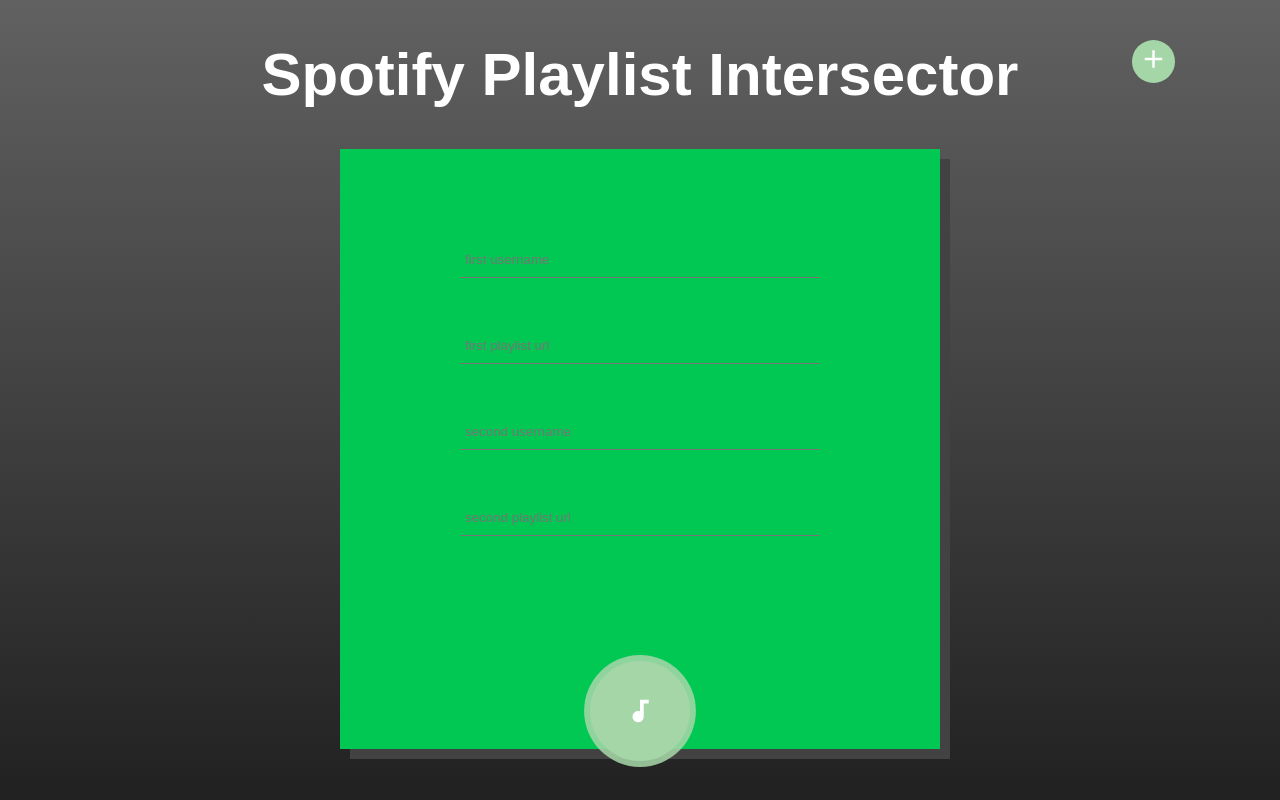
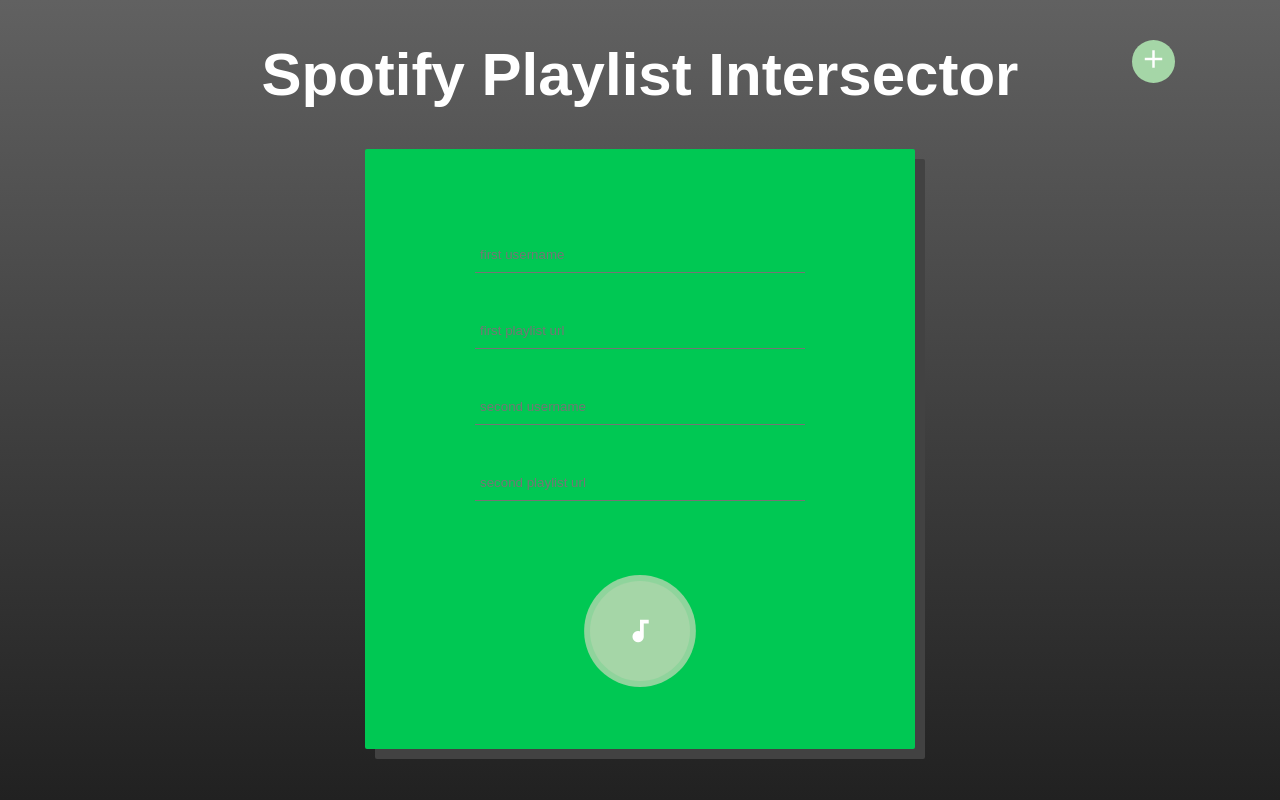
Before and after one commit to mirrorkeydev/SpotifyIntersection, a Python web app: template templates/homepage.html in a window 1280 px wide. Run offline with Jinja, Linux system fonts and the light colour scheme; the template is opened without the code that fills it, so the values that code supplies are empty.

Commit message:
html update

```diff
--- a/templates/homepage.html
+++ b/templates/homepage.html
@@ -64,7 +64,7 @@
       }
 
       #toggle:checked ~ .button {
-        transform: rotate(90deg);
+        transform: rotate(135deg);
         box-shadow: 0 0 0 0 transparent;
 }
       body {
@@ -75,16 +75,17 @@
         color: white;
       }
       .container {
-        width: 600px;
+        width: 550px;
         height: 600px;
         background-color: #00c853;
         box-shadow: 10px 10px  #424242;
+        border-radius: 2px;
       }
 
       input[type=text] {
         width: 60%;
         padding: 10px 5px;
-        margin: 25px 0;
+        margin: 20px 0;
         box-sizing: border-box;
         border: none;
         border-bottom: 1px solid #757575;
@@ -117,7 +118,7 @@
         -ms-animation: pulse 1.25s infinite cubic-bezier(0.66, 0, 0, 1);
         animation: pulse 1.25s infinite cubic-bezier(0.66, 0, 0, 1);
         outline: none;
-        margin-top:100px;
+        margin-top:60px;
       }
       .pulse-button:hover {
         -webkit-animation: none; -moz-animation: none; -ms-animation: none; animation: none;
```
Also changed, not shown: aboutus.html (added, +39 -0 lines).
